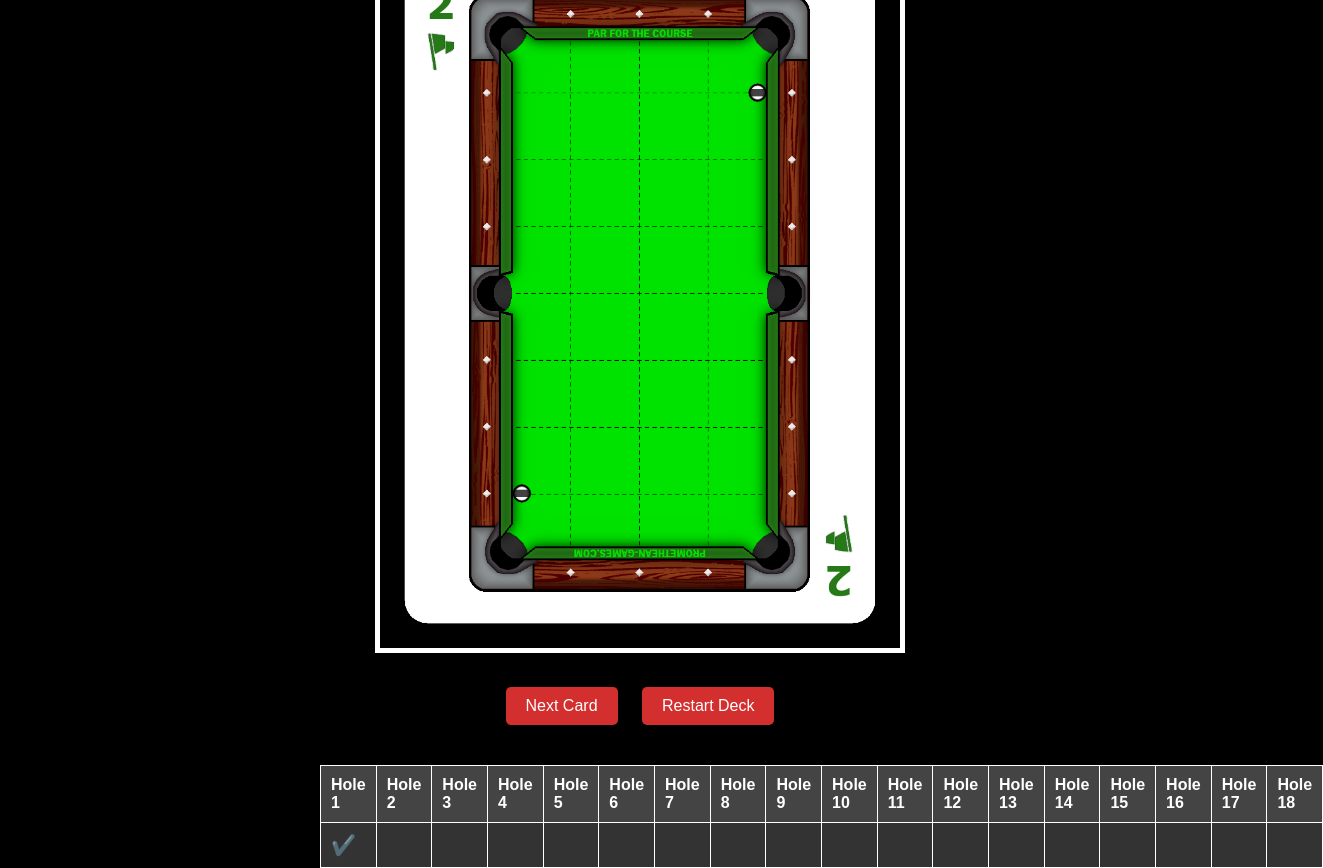
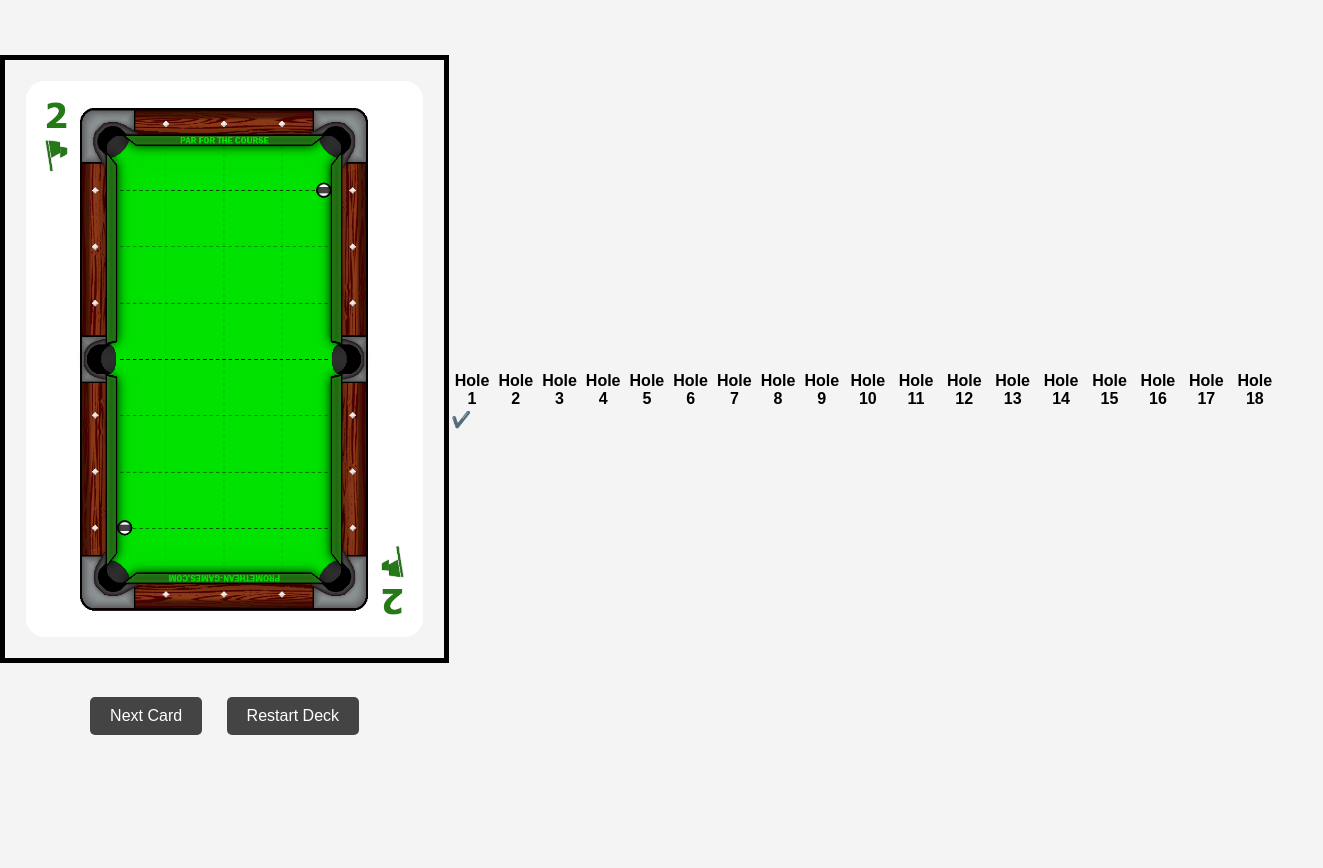
Before and after one commit to Promethean-Games/Classic, a plain HTML site: page index.html in a window 1280 px wide. Shown: the whole page, 1323 px wide, since content can reach past the window. After the commit the page ends 800 px from the top, so only its background shows below. Drawn offline with Linux system fonts and the light colour scheme.

Commit message:
Update styles.css
v1

```diff
--- a/styles.css
+++ b/styles.css
@@ -7,13 +7,10 @@
 body {
     font-family: Arial, sans-serif;
     display: flex;
-    flex-direction: column;
     justify-content: center;
     align-items: center;
     height: 100vh;
-    background-color: #000; /* Black background */
-    color: white; /* White text color */
-    text-align: center;
+    background-color: #f4f4f4;
 }
 
 .app-container {
@@ -25,7 +22,7 @@ body {
     height: auto;
     max-height: 90vh;
     object-fit: contain;
-    border: 5px solid #fff; /* White border around the image */
+    border: 5px solid #000;
 }
 
 .buttons {
@@ -39,41 +36,11 @@ body {
     cursor: pointer;
     border: none;
     border-radius: 5px;
-    background-color: #d32f2f; /* Red background */
-    color: white; /* White text */
+    background-color: #444;
+    color: #fff;
     transition: background-color 0.3s;
 }
 
 .btn:hover {
-    background-color: #b71c1c; /* Darker red on hover */
+    background-color: #888;
 }
-
-/* Table Styles */
-.completion-table {
-    margin-top: 30px;
-    width: 50%;
-}
-
-table {
-    width: 100%;
-    border-collapse: collapse;
-}
-
-th, td {
-    padding: 10px;
-    border: 1px solid #fff;
-    text-align: left;
-}
-
-th {
-    background-color: #444;
-}
-
-td {
-    background-color: #333;
-}
-
-.checkmark {
-    color: #4CAF50; /* Green check mark color */
-    font-size: 20px;
-}
```
